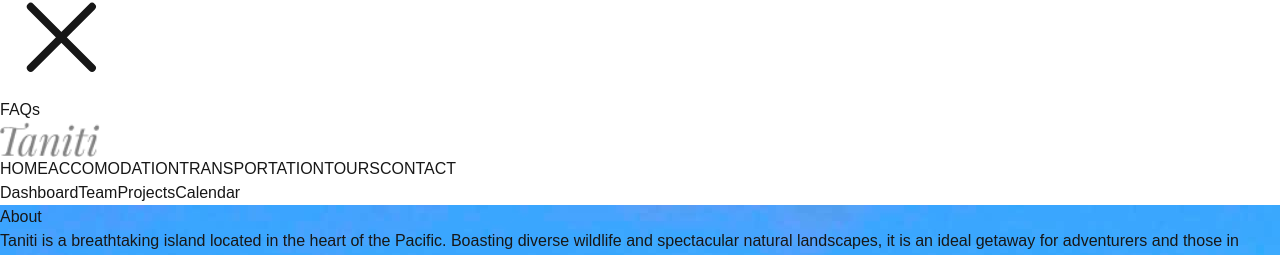
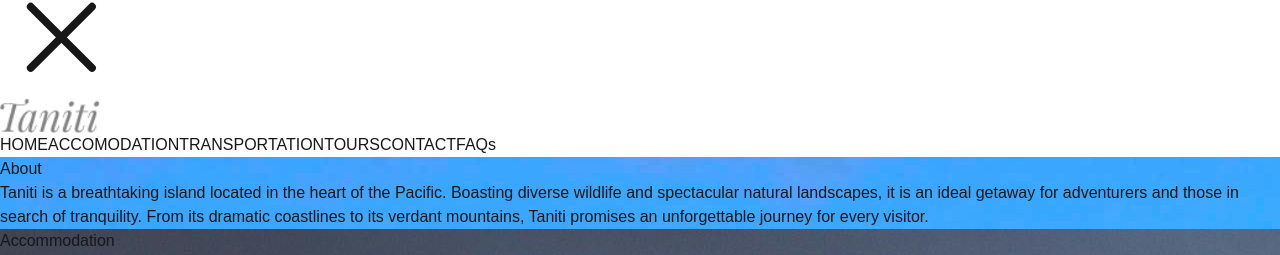
Before and after one commit to gursharan4312/taniti_website, a Next.js app: page / in a window 1280 px wide. Shown: the part 171-426 px from the top of the page. Built offline with nearby package versions, Linux system fonts and the light colour scheme.

Commit message:
fix faqs

```diff
--- a/src/components/navbar.tsx
+++ b/src/components/navbar.tsx
@@ -4,11 +4,12 @@ import Link from 'next/link'
 
 const navbar = () => {
   const navItems = [
-    { className: "rounded-md px-3 py-2 text-sm font-medium text-gray-500 uppercase hover:bg-gray-700 hover:text-white", route: "/", label: "HOME" },
-    { className: "rounded-md px-3 py-2 text-sm font-medium text-gray-500 uppercase hover:bg-gray-700 hover:text-white", route: "/accomodations", label: "ACCOMODATION" },
-    { className: "rounded-md px-3 py-2 text-sm font-medium text-gray-500 uppercase hover:bg-gray-700 hover:text-white", route: "/transportation", label: "TRANSPORTATION" },
-    { className: "rounded-md px-3 py-2 text-sm font-medium text-gray-500 uppercase hover:bg-gray-700 hover:text-white", route: "tours", label: "TOURS" },
-    { className: "rounded-md px-3 py-2 text-sm font-medium text-gray-500 uppercase hover:bg-gray-700 hover:text-white", route: "/contact", label: "CONTACT" }
+    { className: "rounded-md px-3 py-2 text-sm font-bold text-gray-800 uppercase hover:bg-gray-700 hover:text-white", route: "/", label: "HOME" },
+    { className: "rounded-md px-3 py-2 text-sm font-bold text-gray-800 uppercase hover:bg-gray-700 hover:text-white", route: "/accomodations", label: "ACCOMODATION" },
+    { className: "rounded-md px-3 py-2 text-sm font-bold text-gray-800 uppercase hover:bg-gray-700 hover:text-white", route: "/transportation", label: "TRANSPORTATION" },
+    { className: "rounded-md px-3 py-2 text-sm font-bold text-gray-800 uppercase hover:bg-gray-700 hover:text-white", route: "tours", label: "TOURS" },
+    { className: "rounded-md px-3 py-2 text-sm font-bold text-gray-800 uppercase hover:bg-gray-700 hover:text-white", route: "/contact", label: "CONTACT" },
+    { className: "rounded-md px-3 py-2 text-sm font-bold text-gray-800 uppercase hover:bg-gray-700 hover:text-white", route: "/faq", label: "FAQs" }
   ]
   return (
     <nav className="w-100 my-10">
@@ -30,7 +31,6 @@ const navbar = () => {
           </div>
           <div className="flex flex-1 flex-col items-center justify-center items-center gap-4 w-100 relative" >
             <div className='flex align-center justify-center w-6/12 relative'>
-              <Link href='/faq' className='absolute left-0 rounded-md px-3 py-2 text-sm font-medium text-gray-500 uppercase hover:bg-gray-700 hover:text-white' >FAQs</Link>
               <Image className="h-8 w-auto" src='/logo.png' width={100} height={20} alt='logo' />
             </div>
             <div className="hidden sm:block">
@@ -41,14 +41,6 @@ const navbar = () => {
           </div>
         </div>
       </div>
-      <div className="sm:hidden" id="mobile-menu">
-        <div className="space-y-1 px-2 pb-3 pt-2">
-          <a href="#" className="block rounded-md bg-gray-900 px-3 py-2 text-base font-medium text-white" aria-current="page">Dashboard</a>
-          <a href="#" className="block rounded-md px-3 py-2 text-base font-medium text-gray-300 hover:bg-gray-700 hover:text-white">Team</a>
-          <a href="#" className="block rounded-md px-3 py-2 text-base font-medium text-gray-300 hover:bg-gray-700 hover:text-white">Projects</a>
-          <a href="#" className="block rounded-md px-3 py-2 text-base font-medium text-gray-300 hover:bg-gray-700 hover:text-white">Calendar</a>
-        </div>
-      </div>
     </nav>
   )
 }
```
